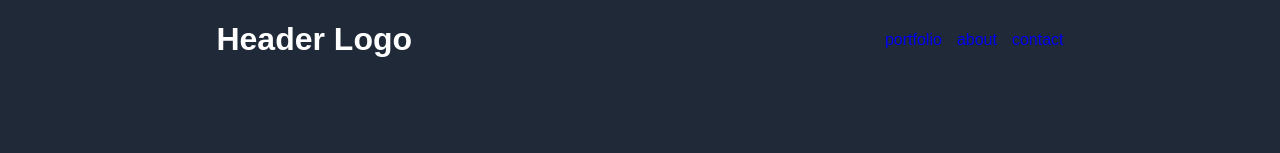
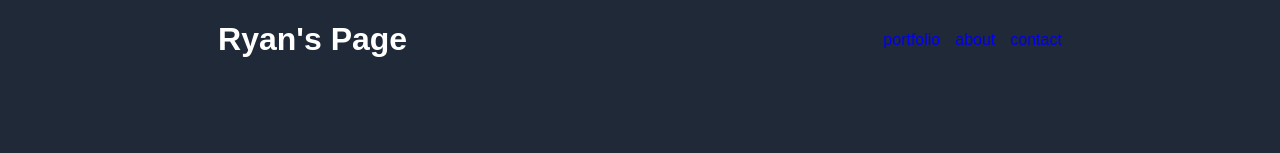
Before and after one commit to gipsoong/landing-page, a plain HTML site: page index.html in a window 1280 px wide. Shown: the top 153 px of the page. Drawn offline with Linux system fonts and the light colour scheme.

Commit message:
Change 'header logo' in nav to something appropriate.

```diff
--- a/index.html
+++ b/index.html
@@ -10,7 +10,7 @@
 
     <div class="nav">
         <h1>
-            Header Logo
+            Ryan's Page
         </h1>
 
         <ul>
```
